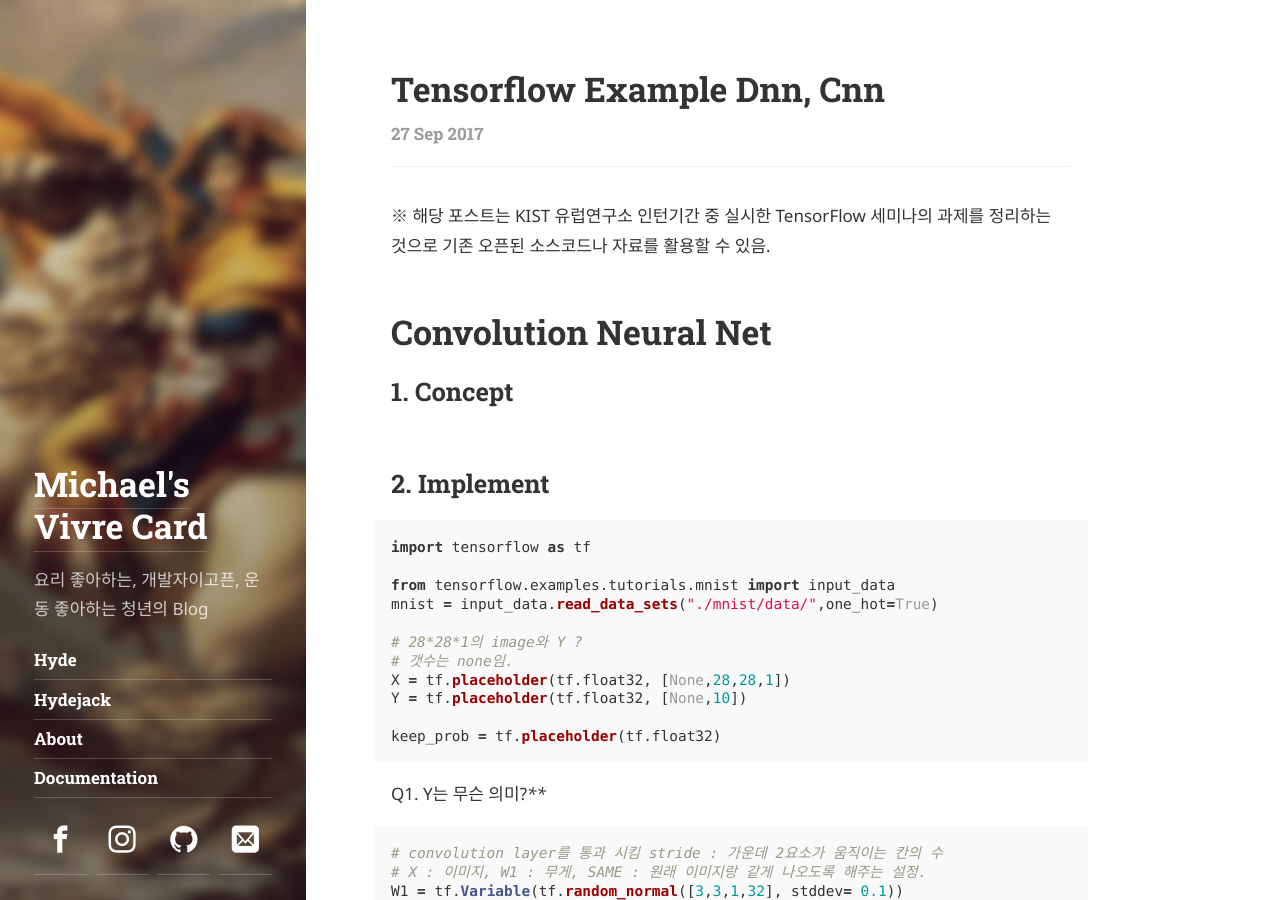
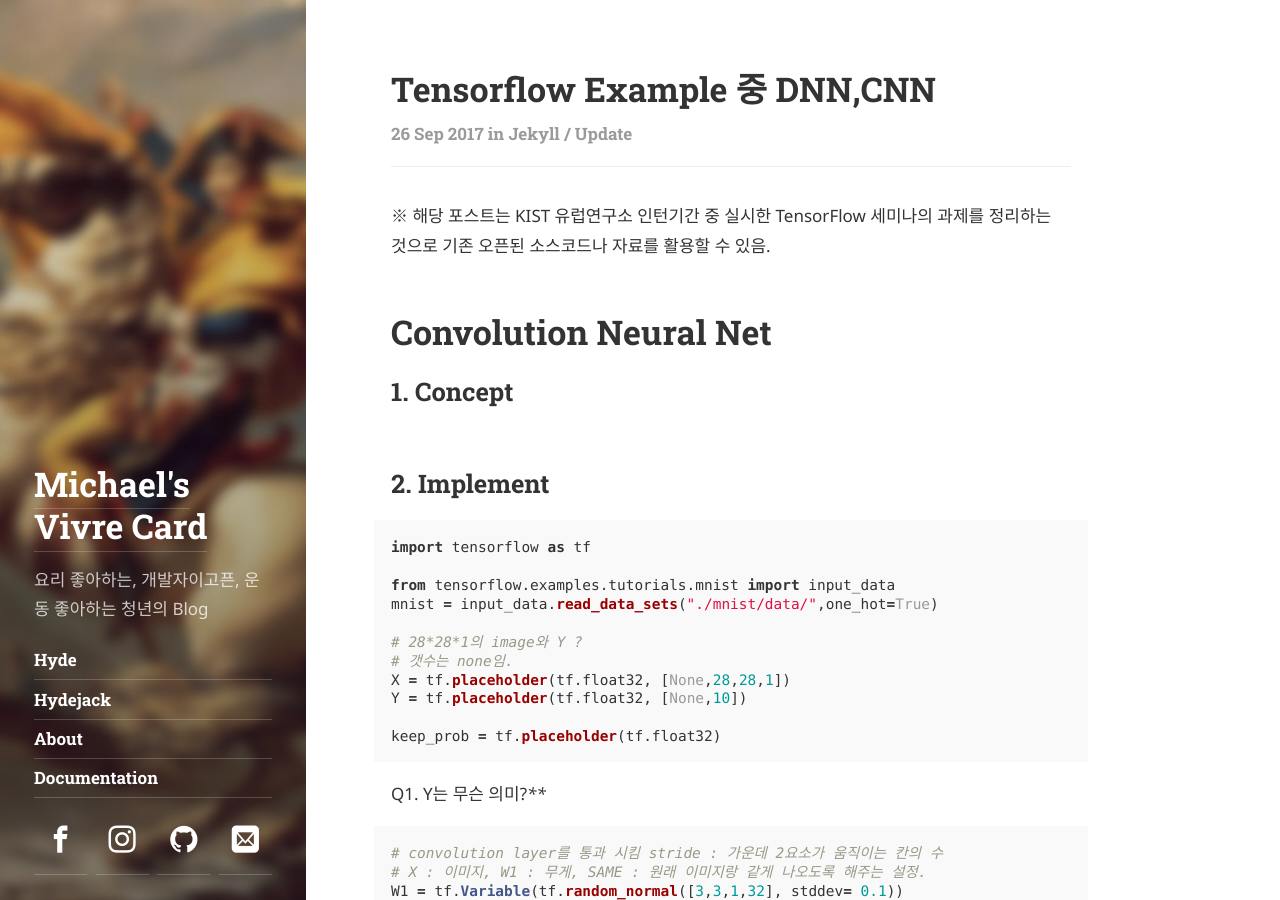
Before and after one commit to quisutdeus7/quisutdeus7.github.io, a Jekyll site: the page built from _posts/2017-09-27-Tensorflow-Example-DNN,-CNN.md, in a window 1280 px wide and 900 px high. Built offline with Jekyll 4.4.1, drawn with Linux system fonts in a browser that asks for light colours; some web fonts are replaced; our own code applies the rules of GitHub Pages for plain Markdown files; some of the changed text lies outside the part shown.

Commit message:
Edit Headline

```diff
--- a/_posts/2017-09-27-Tensorflow-Example-DNN,-CNN.md
+++ b/_posts/2017-09-27-Tensorflow-Example-DNN,-CNN.md
@@ -1,3 +1,9 @@
+---
+layout: post
+title:  "Tensorflow Example 중 DNN,CNN"
+date:   2017-09-27 00:25:56 +0200
+categories: jekyll update
+---
 ※ 해당 포스트는 KIST 유럽연구소 인턴기간 중 실시한 TensorFlow 세미나의 과제를 정리하는 것으로
   기존 오픈된 소스코드나 자료를 활용할 수 있음.
 
```
